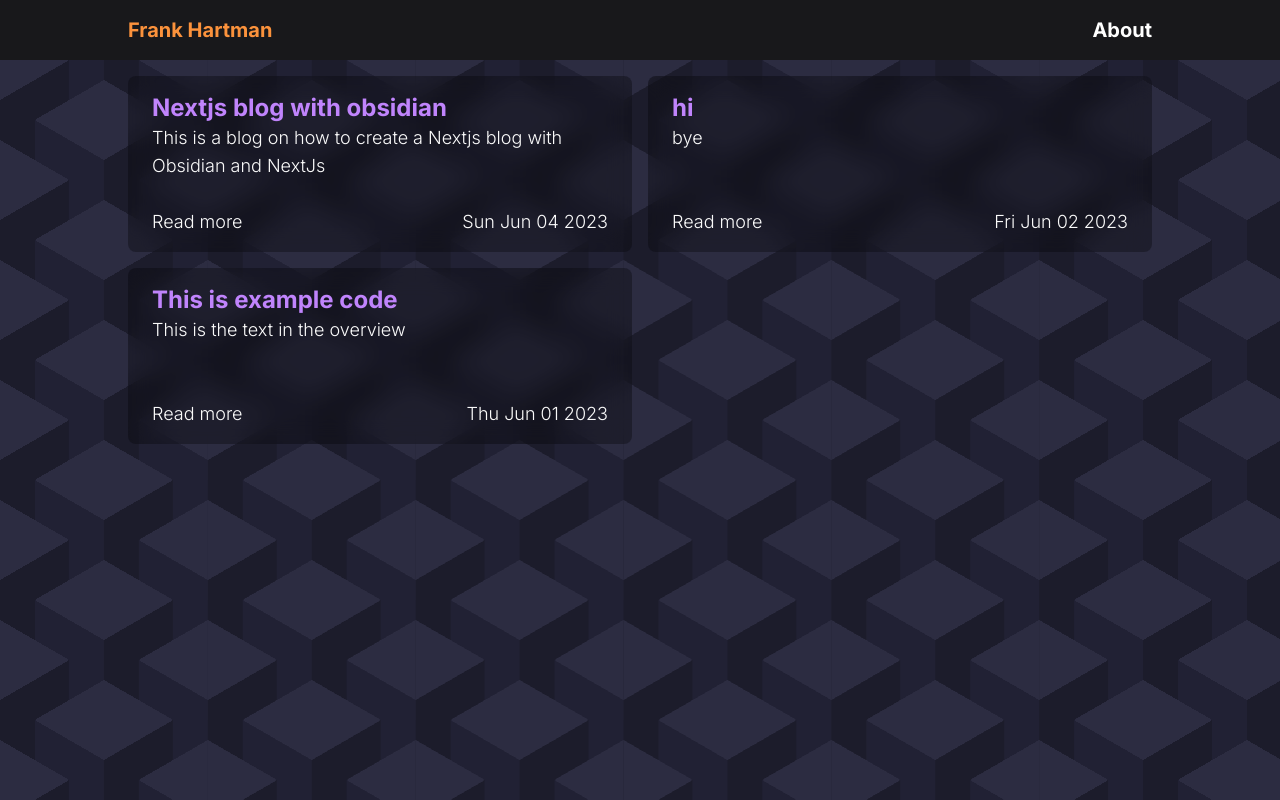
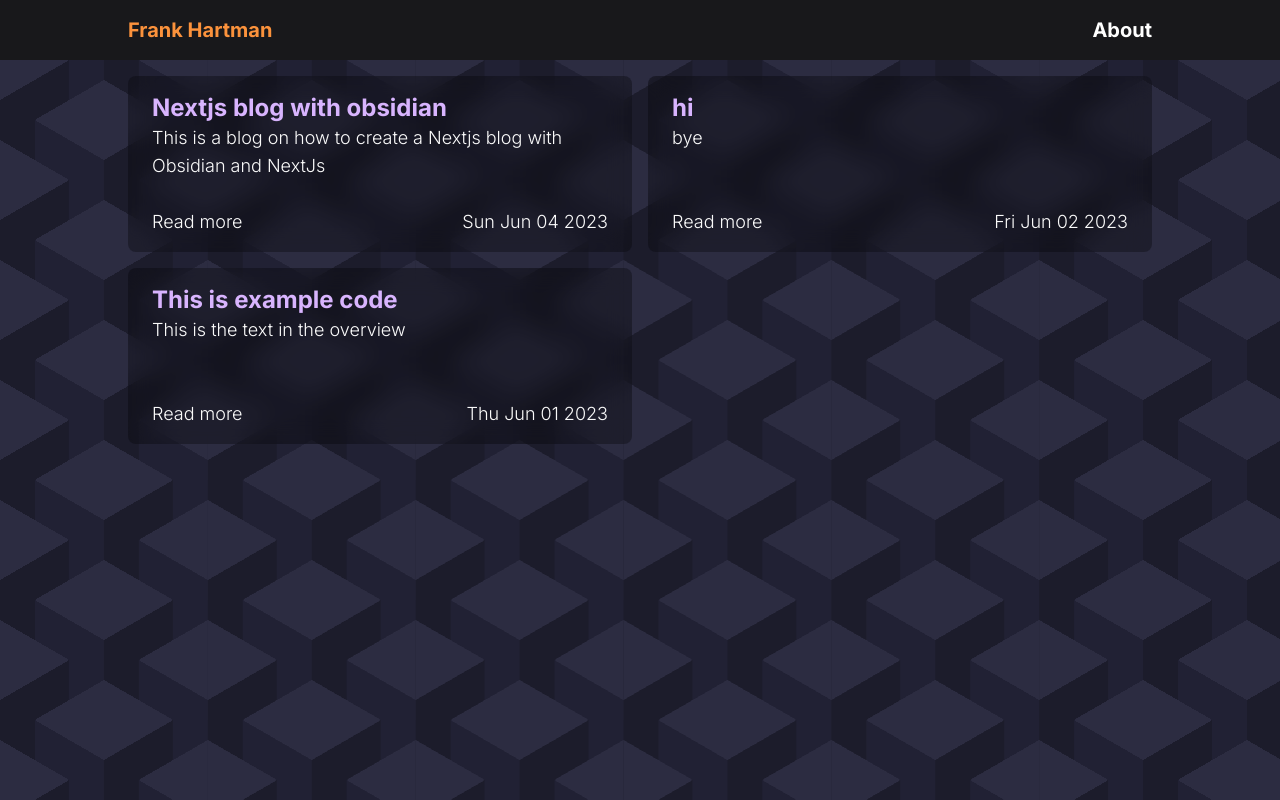
Before and after one commit to MightyFrenkel/portfolio, a Next.js app: page / in a window 1280 px wide. Built offline with nearby package versions, Linux system fonts and the light colour scheme; what tailwind-highlightjs would draw is missing.

Commit message:
add styling tweaks
Signed-off-by: Frank Hartman <actuallyfrank@pm.me>

```diff
--- a/app/blog/[slug]/page.tsx
+++ b/app/blog/[slug]/page.tsx
@@ -16,7 +16,7 @@ export default async function Page({ params }: { params: { slug: string } }) {
     notFound();
   });
   return (
-    <div className="px-4 py-4 mt-4 backdrop-blur-md bg-black/30 rounded-lg flex flex-col gap-12">
+    <div className="px-4 py-4 mt-4 backdrop-blur-md bg-black/50 rounded-lg flex flex-col gap-12">
       <h1 className="text-3xl font-bold pb-8">The title: {title}</h1>
       {elements}
     </div>
--- a/app/globals.css
+++ b/app/globals.css
@@ -8,7 +8,7 @@
   --background-end-rgb: 30, 30, 30;
 }
 
-body {
+html {
   --s: 120px; /* control the size*/
   --c3: #2c2c41;
   --c2: #212134;
--- a/components/text/text.tsx
+++ b/components/text/text.tsx
@@ -13,10 +13,10 @@ const textStyles: Record<
 > = {
   h1: (props) => <h1 className="text-4xl font-bold" {...props} />,
   h2: (props) => (
-    <h2 className="text-3xl font-bold text-orange-400 " {...props} />
+    <h2 className="text-3xl font-bold text-orange-300 " {...props} />
   ),
   h3: (props) => (
-    <h3 className="text-2xl font-bold text-purple-400" {...props} />
+    <h3 className="text-2xl font-bold text-purple-300" {...props} />
   ),
   p: (props) => <p className="text-lg font-light" {...props} />,
 };
```
